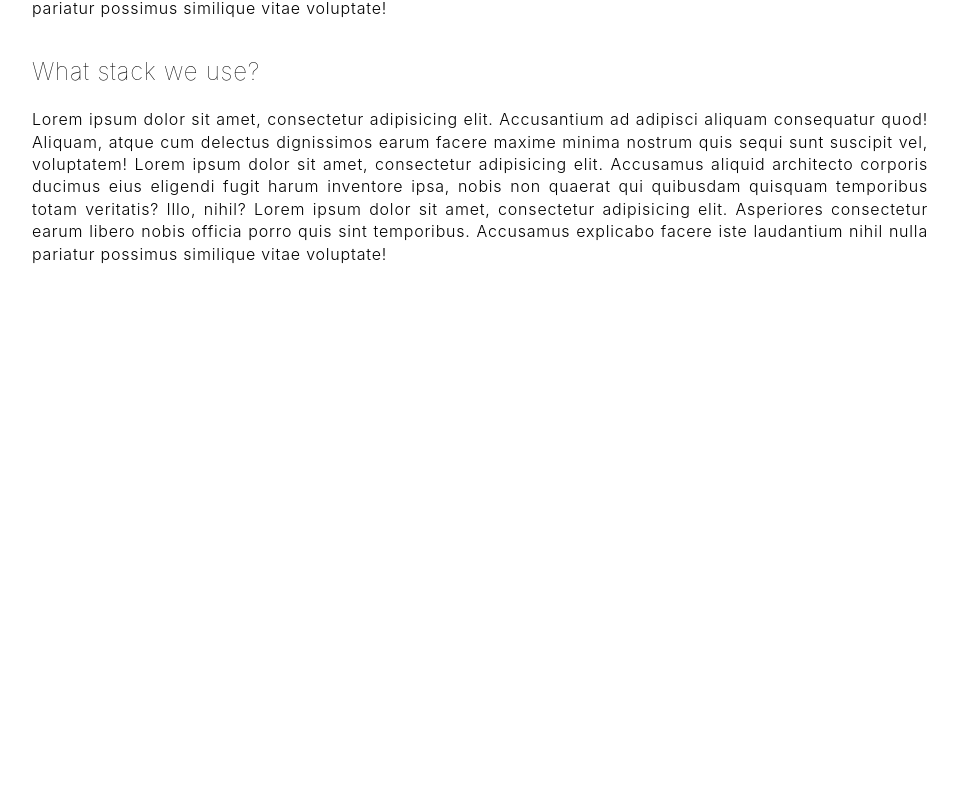
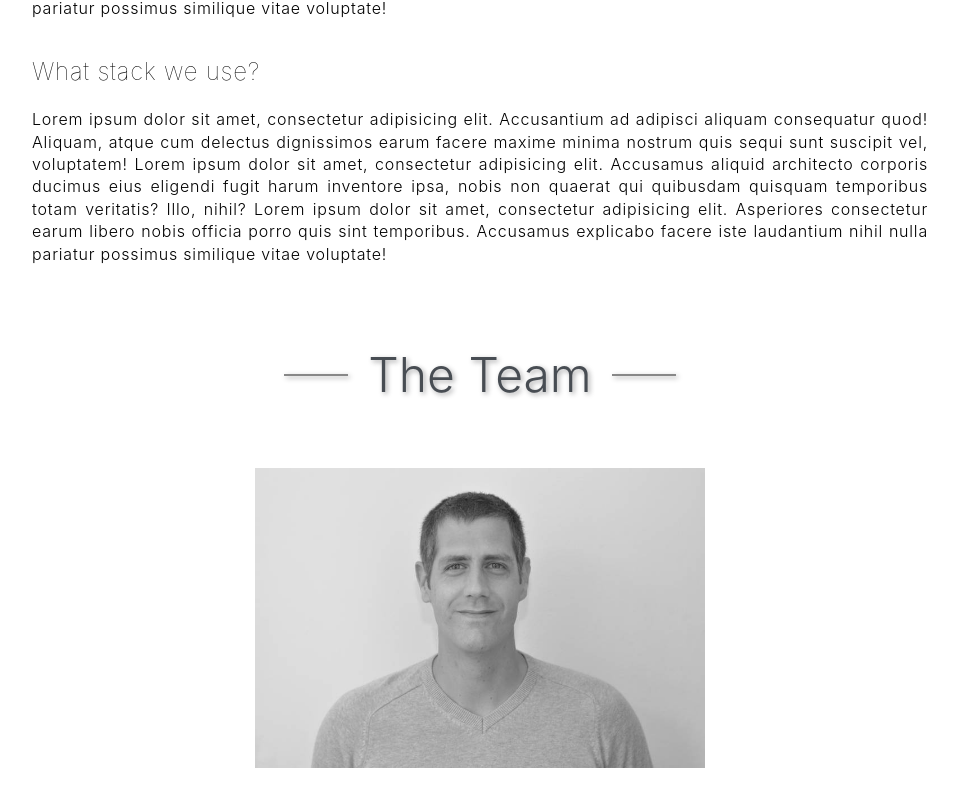
Before and after one commit to bambooss/pz-website, a Next.js app: page /about in a window 1280 px wide. Shown: the part 910-1716 px from the top of the page, without its empty margins (160-1118 px from the left). Before the commit the page ends 1191 px from the top, so only its background shows below. Built offline with nearby package versions, Linux system fonts and the light colour scheme.

Commit message:
About us - Developer profile static version

```diff
--- /dev/null
+++ b/components/section/SectionProfile.js
@@ -0,0 +1,82 @@
+import {
+  FaFacebook,
+  FaTwitter,
+  FaInstagram,
+  FaGithub,
+  FaLinkedin,
+  FaEnvelope,
+  FaDiscord,
+  FaMapMarkerAlt
+} from 'react-icons/fa';
+import classes from '../../styles/components/SectionProfile.module.scss';
+
+const SectionProfile = ({
+  profileImageURL,
+  profileImageAlt,
+  name,
+  position,
+  description,
+  facebookProfileURL,
+  twitterProfileURL,
+  linkedinProfileURL,
+  instagramProfileURL,
+  githubProfileURL,
+  discordProfileURL,
+  emailAddress,
+  country,
+  city
+}) => (
+  <div className={classes['profile-section-container']}>
+    <div className={classes['profile-image-container']}>
+      <img src={profileImageURL} alt={profileImageAlt} />
+      <div className={classes['profile-content-container']}>
+        <h3>{name}</h3>
+        <h4>{position}</h4>
+        <p>{description}</p>
+        <div className={classes['profile-social-container']}>
+          {facebookProfileURL ? (
+            <a href={facebookProfileURL} target="_blank" rel="noreferrer">
+              <FaFacebook />
+            </a>
+          ) : null}
+          {twitterProfileURL ? (
+            <a href={twitterProfileURL} target="_blank" rel="noreferrer">
+              <FaTwitter />
+            </a>
+          ) : null}
+          {instagramProfileURL ? (
+            <a href={instagramProfileURL} target="_blank" rel="noreferrer">
+              <FaInstagram />
+            </a>
+          ) : null}
+          {discordProfileURL ? (
+            <a href={discordProfileURL} target="_blank" rel="noreferrer">
+              <FaDiscord />
+            </a>
+          ) : null}
+          {githubProfileURL ? (
+            <a href={githubProfileURL} target="_blank" rel="noreferrer">
+              <FaGithub />
+            </a>
+          ) : null}
+          {linkedinProfileURL ? (
+            <a href={linkedinProfileURL} target="_blank" rel="noreferrer">
+              <FaLinkedin />
+            </a>
+          ) : null}
+          {emailAddress ? (
+            <a href={`mailto:${emailAddress}`}>
+              <FaEnvelope />
+            </a>
+          ) : null}
+        </div>
+        <div className={classes['location-container']}>
+          <FaMapMarkerAlt />
+          <p>{`${city}, ${country}`}</p>
+        </div>
+      </div>
+    </div>
+  </div>
+);
+
+export default SectionProfile;
--- a/pages/about/index.js
+++ b/pages/about/index.js
@@ -3,6 +3,7 @@ import PageBodyBoxed from '../../components/containers/PageBodyBoxed';
 import SectionTitle from '../../components/section/SectionTitle';
 import SectionSubtitle from '../../components/section/SectionSubtitle';
 import SectionTextBox from '../../components/section/SectionTextBox';
+import SectionProfile from '../../components/section/SectionProfile';
 
 export default function Index() {
   return (
@@ -50,6 +51,26 @@ export default function Index() {
           voluptate!
         </SectionTextBox>
       </PageBodyBoxed>
+      <SectionTitle>The Team</SectionTitle>
+      <SectionProfile
+        profileImageURL="/gabor-csecsetka-profile-bw.jpg"
+        profileImageAlt="Profile Gabor Csecsetka"
+        name="Gabor Csecsetka"
+        position="Backend Developer"
+        description="Lorem ipsum dolor sit amet, consectetur adipisicing elit. Accusantium
+          atque consectetur facere impedit ipsa, laborum natus necessitatibus
+          optio provident quas quos ratione sit velit. Deserunt hic laborum
+          minus provident rem."
+        facebookProfileURL="https://facebook.com"
+        twitterProfileURL="https://twitter.com"
+        linkedinProfileURL="https://linkedin.com"
+        instagramProfileURL="https://instagram.com"
+        githubProfileURL="https://github.com"
+        discordProfileURL="https://discord.com"
+        emailAddress="csecsi85@gmail.com"
+        city="Budapest"
+        country="Hungary"
+      />
     </div>
   );
 }
--- /dev/null
+++ b/styles/components/SectionProfile.module.scss
@@ -0,0 +1,92 @@
+.profile-section-container {
+  display: flex;
+  flex-flow: wrap;
+  align-items: center;
+  justify-content: center;
+  margin: 4rem 15vw;
+}
+
+.profile-image-container {
+  position: relative;
+  min-width: 450px;
+  width: 50%;
+  height: 100%;
+
+  img {
+    object-fit: contain;
+    width: 100%;
+    object-position: top;
+  }
+}
+
+.profile-content-container {
+  opacity: 0;
+  position: absolute;
+  top: 0;
+  left: 0;
+  width: 100%;
+  height: 100%;
+
+  &:hover {
+    opacity: 1;
+    background-color: rgba(0, 0, 0, .5);
+    padding: 4rem;
+  }
+
+  & h3, h4, p {
+    color: white;
+  }
+
+  & h3 {
+    margin-top: 0;
+    margin-bottom: 0;
+    font-size: $font-size-xxl;
+    font-weight: $font-weight-light;
+  }
+
+  & h4 {
+    margin-top: 0;
+    font-size: $font-size-l;
+    font-weight: $font-weight-lighter;
+    text-transform: uppercase;
+  }
+
+  .profile-social-container {
+    position: absolute;
+    right: 4rem;
+    bottom: 3rem;
+
+    & svg {
+      margin-left: 15px;
+
+      &:hover {
+        color: $color-icon-navigation-hover;
+      }
+    }
+  }
+
+  & svg {
+    width: 24px;
+    height: 24px;
+    color: white;
+  }
+
+  & .location-container {
+    display: flex;
+    justify-content: center;
+    align-items: baseline;
+    position: absolute;
+    left: 4rem;
+    bottom: 3rem;
+
+    & svg {
+      margin-right: 5px;
+    }
+
+    & p {
+      font-size: $font-size-l;
+      margin: 0;
+    }
+  }
+
+}
```
Also changed, not shown: public/gabor-csecsetka-profile-bw.jpg (added).
